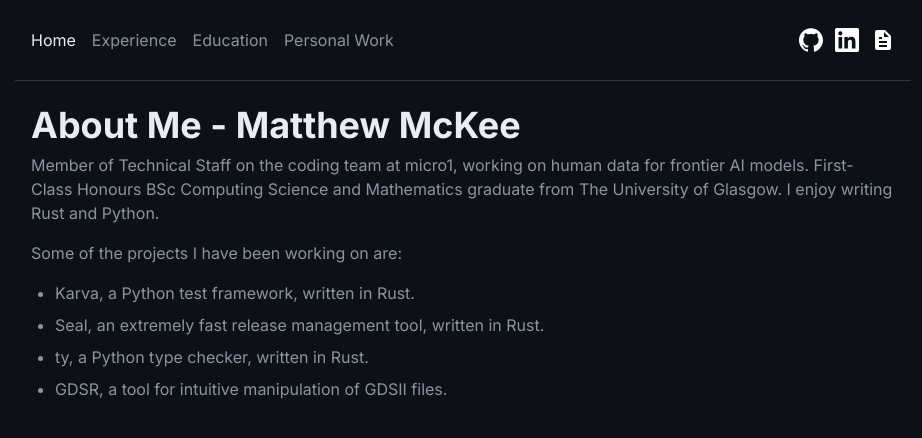
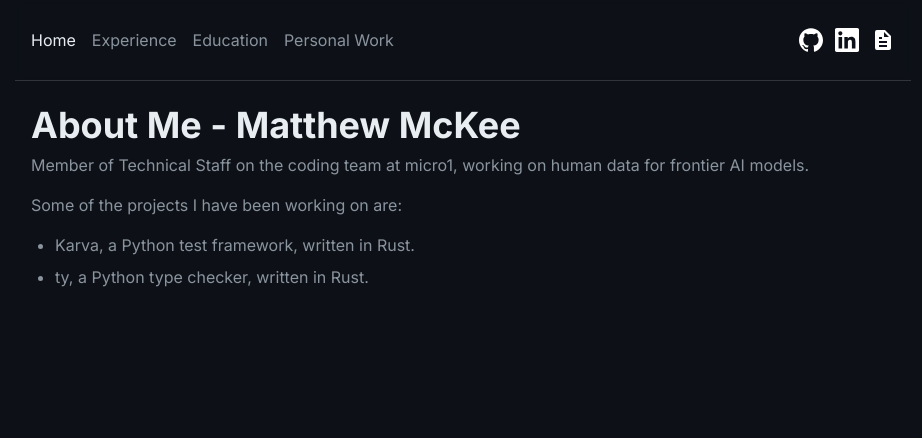
Before and after one commit to MatthewMckee4/MatthewMckee4, a Next.js app: page / in a window 1280 px wide. Shown: the top 438 px of the page, without its empty margins (177-1099 px from the left). Built offline with nearby package versions, Linux system fonts and the light colour scheme; a small style sheet from the web is missing.

Commit message:
Trim profile copy

```diff
--- a/src/app/experience/page.tsx
+++ b/src/app/experience/page.tsx
@@ -16,10 +16,6 @@
                                 <li>
                                     Working on expert human data for training
                                     and evaluating frontier AI models.
-                                </li>
-                                <li>
-                                    Building tooling and workflows for
-                                    high-quality coding human data operations.
                                 </li>
                             </ul>
                         ),
--- a/src/app/page.tsx
+++ b/src/app/page.tsx
@@ -8,23 +8,14 @@
             <div className="text-muted-foreground">
                 <p className="mb-4">
                     Member of Technical Staff on the coding team at micro1,
-                    working on human data for frontier AI models. First-Class
-                    Honours BSc Computing Science and Mathematics graduate from
-                    The University of Glasgow. I enjoy writing Rust and Python.
+                    working on human data for frontier AI models.
                 </p>
                 <p className="mb-4">
                     Some of the projects I have been working on are:
                 </p>
                 <ul className="list-disc pl-6 space-y-2">
                     <li>Karva, a Python test framework, written in Rust.</li>
-                    <li>
-                        Seal, an extremely fast release management tool, written
-                        in Rust.
-                    </li>
                     <li>ty, a Python type checker, written in Rust.</li>
-                    <li>
-                        GDSR, a tool for intuitive manipulation of GDSII files.
-                    </li>
                 </ul>
             </div>
         </>
```
Also changed, not shown: 1 other file (tests, documents, lock files or other folders).
